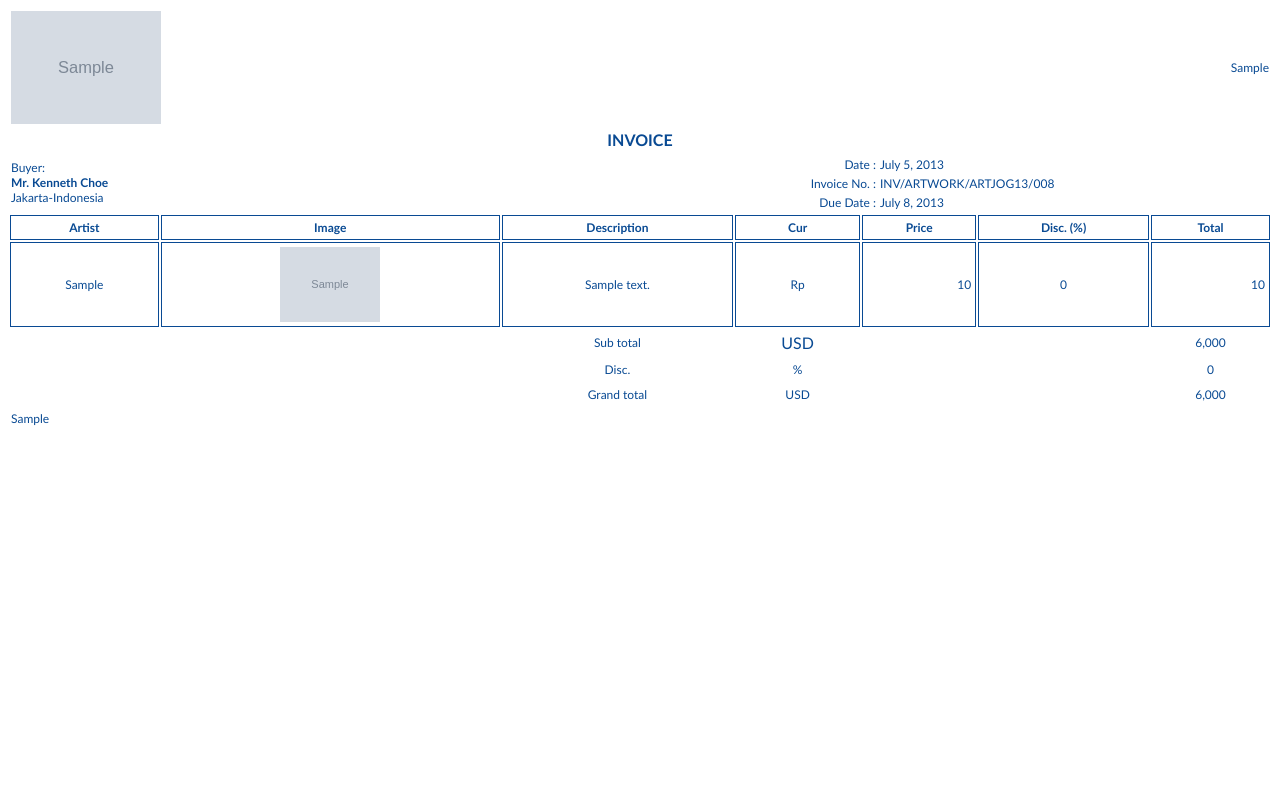
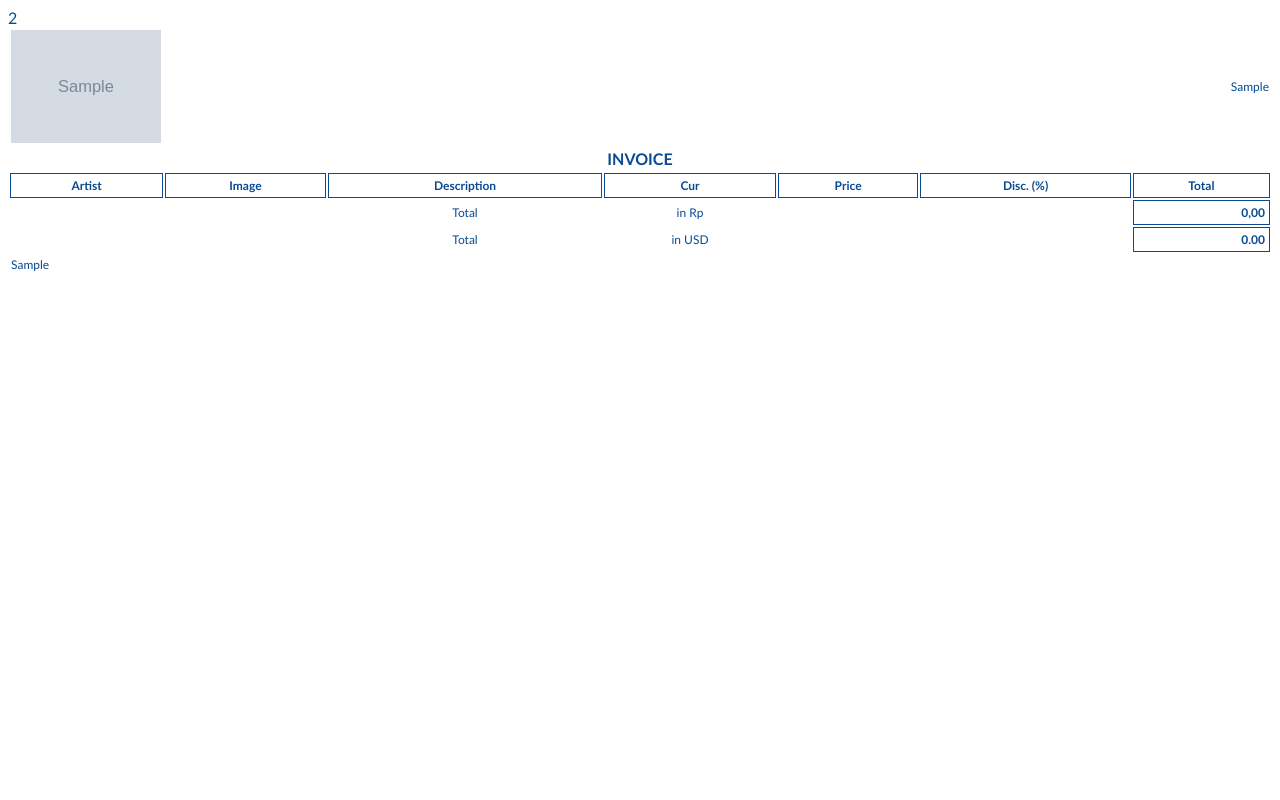
Before and after one commit to hpam/laporan_harian_invoice, a PHP site: page /php/ in a window 1280 px wide. Run offline with PHP 8.4, Linux system fonts and the light colour scheme; tables that the repository leaves empty or names only in its code hold one stand-in row (values such as "Sample post"); grey boxes marked "Sample" are stand-in pictures.

Commit message:
Base
select invoice, perhitungan harga dan format harga

```diff
--- a/index.php
+++ b/index.php
@@ -11,11 +11,13 @@
 	$db->Connect($server, $user, $password, $database);
 
 	/* Test connection
-	$rs = $db->Execute("SELECT * FROM  `view1`");
+	$rs = $db->Execute("SELECT SUM( total ) FROM view1 WHERE invoice_number = '2'");
 	print "<pre>";
 	print_r($rs->GetRows());
 	print "</pre>";
 	*/
+
+	$inv = intval(2);
 ?>
 <html>
 <head>
@@ -26,6 +28,7 @@
 
 </head>
 <body>
+<?=$inv;?>
 <table width="100%" border="0">
 	<tr>
 <?php
@@ -35,58 +38,76 @@
 		<td align="left" class="default"><img class="logo" src="../laporan_harian/uploads/<?=$head['logo_invoice'];?>"></td>
 		<td align="right" class="default"><?=$head['header_invoice'];?></td>
 <?php
-	} //EOF while($template->FetchRow())
+	} //EOF while($head = $template->FetchRow())
 ?>
 	<tr>
 	<tr>
 		<td colspan="2" align="center"><b>INVOICE</b></td>
 	</tr>
 </table>
+<?php
+	$pemesan = $db->Execute("SELECT DISTINCT nama, tanggal_pesan, invoice_number, due_date FROM  `view1` WHERE invoice_number =  '$inv'");
+	while($data = $pemesan->FetchRow()) {
+?>
 <table width="100%" border="0">
 	<tr>
 		<td width="57%" rowspan="4" align="left" class="default">
 			Buyer:<br />
-			<b>Mr. Kenneth Choe</b><br />
+			<b><?=$data['nama'];?></b><br />
 			Jakarta-Indonesia
 		</td>
 	</tr>
 	<tr>
-		<td align="right" class="default">Date :</td><td align="left" class="default">July 5, 2013</td>
+		<td align="right" class="default">Date :</td><td align="left" class="default"><?=$data['tanggal_pesan'];?></td>
 	</tr>
 	<tr>
-		<td align="right" class="default">Invoice No. :</td><td align="left" class="default">INV/ARTWORK/ARTJOG13/008</td>
+		<td align="right" class="default">Invoice No. :</td><td align="left" class="default"><?=$data['invoice_number'];?></td>
 	</tr>
 	<tr>
-		<td align="right" class="default">Due Date :</td><td align="left" class="default">July 8, 2013</td>
+		<td align="right" class="default">Due Date :</td><td align="left" class="default"><?=$data['due_date'];?></td>
 	</tr>
 </table>
+<?php
+	} //EOF while($template->FetchRow())
+?>
 <table width="100%" border="0" cellspacing="2" cellpadding="4">
 	<tr class="tablehead">
 		<td class="table">Artist</td><td class="table">Image</td><td class="table">Description</td><td class="table">Cur</td><td class="table">Price</td><td class="table">Disc. (%)</td><td class="table">Total</td>
 	</tr>
 <?php
 	//$usr = $_GET['id'];
-	//$rs = $db->Execute("SELECT * FROM  `lh_gaji` LEFT JOIN lh_user ON lh_gaji.id_user = lh_user.id_user WHERE lh_gaji.id_user='$usr'");
-	$rs = $db->Execute("SELECT * FROM  `view1`");
+	$rs = $db->Execute("SELECT * FROM `view1` WHERE invoice_number =  '$inv'");
 	while($row = $rs->FetchRow()) {
 ?>
 	<tr class="tablecont">
-		<td class="table"><?=$row['artist'];?></td><td class="table"><img class="imgkarya" src="../laporan_harian/uploads/<?=$row['image'];?>"></td><td class="table"><?=$row['description'];?></td><td class="table">Rp</td><td align="right" class="table"><?=$row['price'];?></td><td class="table"><?=$row['discount'];?></td><td align="right" class="table"><?=$row['total'];?></td>
+		<td class="table"><?=$row['artist'];?></td><td class="table"><img class="imgkarya" src="../laporan_harian/uploads/<?=$row['image'];?>"></td><td class="table"><?=$row['description'];?></td><td class="table">Rp</td><td align="right" class="table"><?=number_format($row['price'], 2, ',', '.');?></td><td class="table"><?=number_format($row['discount'], 2, ',', '.');?></td><td align="right" class="table"><?=number_format($row['total'], 2, ',', '.');?></td>
 	</tr>
 <?php
 	} //EOF while($row = $rs->FetchRow())
 ?>
-
-	<tr align="center">
-		<td class="tablecont">&nbsp;</td><td class="tablecont">&nbsp;</td><td class="tablecont">Sub total</td><td>USD</td><td align="right" class="tablecont">&nbsp;</td><td class="tablecont">&nbsp;</td><td class="tablecont">6,000</td>
+<?php
+	$total = $db->Execute("SELECT SUM( total ) FROM view1 WHERE invoice_number = '$inv'");
+	while($data_total = $total->FetchRow()) {
+		$rp = $data_total[0];
+		$us = $rp / 10000;
+		$rp_format = number_format($rp, 2, ',', '.');
+		$us_format = number_format($us, 2, '.', ',');
+?>
+	<tr class="tablecont">
+		<td class="tablecont">&nbsp;</td><td class="tablecont">&nbsp;</td><td class="tablecont">Total</td><td class="tablecont">in Rp</td><td align="right" class="tablecont">&nbsp;</td><td class="tablecont">&nbsp;</td><td align="right" class="table"><b><?=$rp_format;?></b></td>
 	</tr>
+	<!--
 	<tr align="center">
 		<td class="tablecont">&nbsp;</td><td class="tablecont">&nbsp;</td><td class="tablecont">Disc.</td><td class="tablecont">%</td><td align="right" class="tablecont">&nbsp;</td><td class="tablecont">&nbsp;</td><td class="tablecont">0</td>
 	</tr>
-	<tr align="center">
-		<td class="tablecont">&nbsp;</td><td class="tablecont">&nbsp;</td><td class="tablecont">Grand total</td><td class="tablecont">USD</td><td align="right" class="tablecont">&nbsp;</td><td class="tablecont">&nbsp;</td><td class="tablecont">6,000</td>
+	-->
+	<tr class="tablecont">
+		<td class="tablecont">&nbsp;</td><td class="tablecont">&nbsp;</td><td class="tablecont">Total</td><td class="tablecont">in USD</td><td align="right" class="tablecont">&nbsp;</td><td class="tablecont">&nbsp;</td><td align="right" class="table"><b><?=$us_format;?></b></td>
 	</tr>
 </table>
+<?php
+	} //while($data_total = $total->FetchRow())
+?>
 <table width="100%" border="0">
 	<tr>
 		<td class="default">
```
